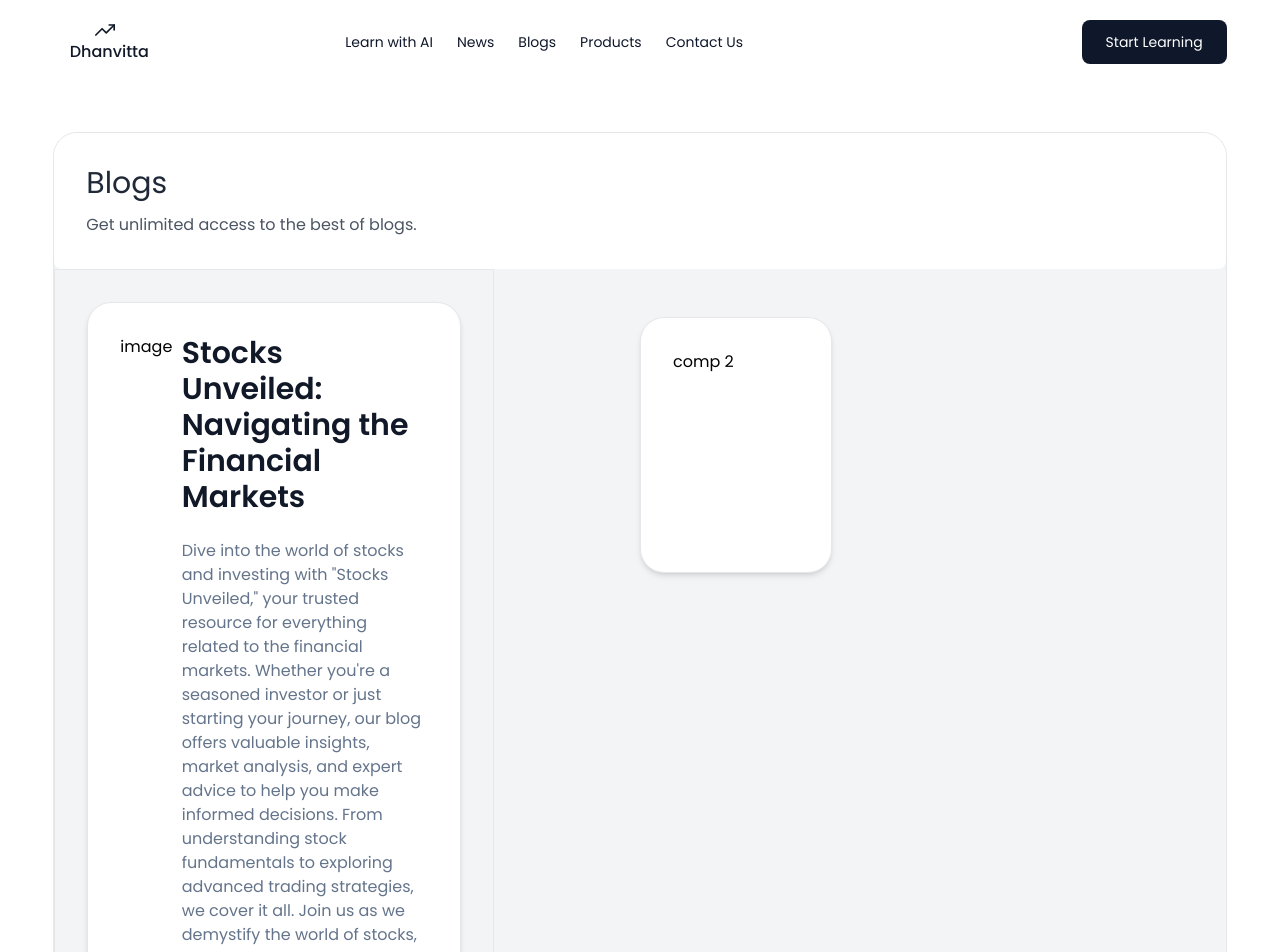
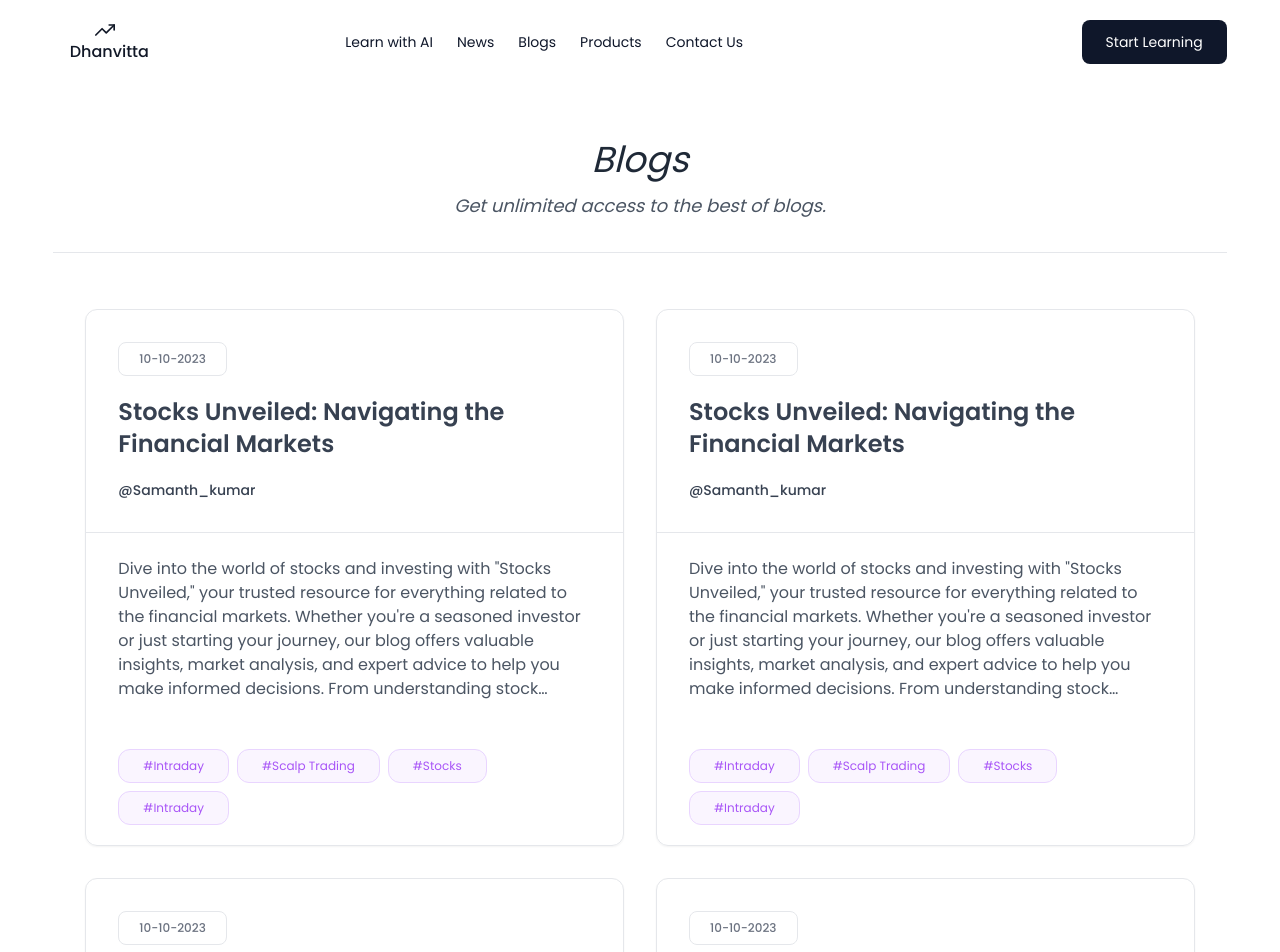
Before and after one commit to dhanvitta/Dhanvitta, a Next.js app: page /blogs in a window 1280 px wide. Shown: the top 952 px of the page. Built offline with nearby package versions, Linux system fonts and the light colour scheme.

Commit message:
Added blog card tags and other components

```diff
--- a/src/app/(pages)/blogs/page.js
+++ b/src/app/(pages)/blogs/page.js
@@ -1,39 +1,32 @@
+import BlogCard from "@/app/Components/blog/blogCard";
 import Footer from "@/app/Components/Footer";
 import Header from "@/app/Components/Header";
+import Image from "next/image";
 import React from "react";
 
 export default function Blogs() {
     return (
         <React.Fragment>
             <Header />
-            <div className="w-11/12 bg-gray-100 mx-auto rounded-3xl border pb-12 my-12 overflow-hidden">
-                <div className=" bg-white p-8 rounded-lg ">
-                    <h1 className="text-3xl text-gray-800 font-normal">Blogs</h1>
-                    <h2 className="text-md text-gray-600 font-normal mt-3">Get unlimited access to the best of blogs.</h2>
+            <div className="w-11/12 mx-auto pb-8 my-6 overflow-hidden h-full">
+                <div className=" bg-white py-8 flex items-center justify-center flex-col border-b sticky top-0 z-10">
+                    <h1 className="text-4xl italic text-gray-800 font-normal">Blogs</h1>
+                    <h2 className="text-lg italic text-gray-600 font-normal mt-3">Get unlimited access to the best of blogs.</h2>
                 </div>
 
                 {/* Layoult */}
-                <div className="grid grid-cols-2">
+                <div className="p-8 flex flex-wrap w-full gap-8 static mt-6">
+                    {/* Blog post layoult */}
+                    <BlogCard />
+                    <BlogCard />
+                    <BlogCard />
+                    <BlogCard />
+                    <BlogCard />
+                    <BlogCard />
+                    <BlogCard />
 
-                    {/* Blog post layoult */}
-                    <div className="border p-8 w-3/4">
-                        <div className="bg-white p-8 shadow-md rounded-3xl border w-full  flex flex-row">
-                            <div className="w-1/4">image</div>
-                            <div className="w-full ">
-                                <h1 className="text-3xl font-semibold text-gray-900 mb-6">Stocks Unveiled: Navigating the Financial Markets</h1>
-                                <p className="text-md font-normal text-slate-500">Dive into the world of stocks and investing with &quot;Stocks Unveiled,&quot; your trusted resource for everything related to the financial markets. Whether you&apos;re a seasoned investor or just starting your journey, our blog offers valuable insights, market analysis, and expert advice to help you make informed decisions. From understanding stock fundamentals to exploring advanced trading strategies, we cover it all. Join us as we demystify the world of stocks, share market trends, and empower you to grow your wealth through smart investment choices. Start your financial journey with us today and unlock the potential of the stock market!</p>
-                            </div>
+                    <BlogCard />
 
-                        </div>
-                    </div>
-                    {/* Blog external components layoult */}
-                    <div className="">
-
-                        <div className="py-12 ">
-                            <div className="bg-white p-8 shadow-md rounded-3xl border w-48 h-64 ">comp 2</div>
-                        </div>
-
-                    </div>
 
 
                 </div>
--- /dev/null
+++ b/src/app/Components/blog/blogCard.js
@@ -0,0 +1,28 @@
+import Tags from "./tags";
+
+export default function BlogCard() {
+    return (
+        <div className=" basis-96 shadow-sm rounded-xl border flex-1 overflow-hidden hover:shadow-md cursor-pointer group">
+            <div className=" flex flex-col ">
+                <div className="w-full flex flex-col">
+                    <div className="p-8 border-b group-hover:bg-yellow-50">
+                        <h1 className="text-xs font-medium text-gray-500 text-right px-5 py-2 rounded-lg w-fit border">10-10-2023</h1>
+                        <h1 className="text-2xl font-semibold text-gray-700 my-5">Stocks Unveiled: Navigating the Financial Markets</h1>
+                        <h1 className="text-sm font-medium text-gray-700 ">@Samanth_kumar</h1>
+
+                    </div>
+                    <div className="px-8 py-6">
+                        <p className="text-md font-normal text-gray-600 line-clamp-6 leading-normal">Dive into the world of stocks and investing with &quot;Stocks Unveiled,&quot; your trusted resource for everything related to the financial markets. Whether you&apos;re a seasoned investor or just starting your journey, our blog offers valuable insights, market analysis, and expert advice to help you make informed decisions. From understanding stock fundamentals to exploring advanced trading strategies, we cover it all. Join us as we demystify the world of stocks, share market trends, and empower you to grow your wealth through smart investment choices. Start your financial journey with us today and unlock the potential of the stock market!</p>
+                    </div>
+                </div>
+            </div>
+            <div className="px-8 pb-5  w-full flex flex-wrap gap-2 mt-6">
+                <Tags label='Intraday' />
+                <Tags label='Scalp Trading' />
+                <Tags label='Stocks' />
+                <Tags label='Intraday' />
+
+            </div>
+        </div>
+    )
+}
--- /dev/null
+++ b/src/app/Components/blog/tags.js
@@ -0,0 +1,6 @@
+export default function Tags({ label }) {
+    return (
+        <div className="w-fit rounded-xl border border-purple-200 py-2 px-6 flex items-center justify-center text-xs text-purple-500 bg-purple-50"> #{label} </div>
+
+    )
+}
```
